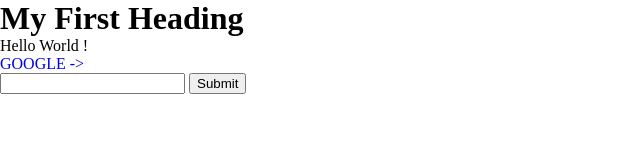
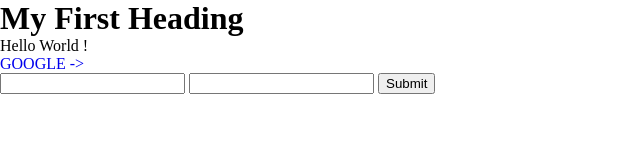
Before and after one commit to dolyadima/train_git, a plain HTML site: page index.html in a window 1280 px wide. Shown: the whole page, without its empty margins (0-640 px from the left). Drawn offline with Linux system fonts and the light colour scheme.

Commit message:
add new input

```diff
--- a/index.html
+++ b/index.html
@@ -14,6 +14,7 @@
 
   <form action="" method="GET">
     <input type="text" name="custom_text1" >
+    <input type="text" name="custom_text2" >
     <input type="submit" >
   </form>
 
```
